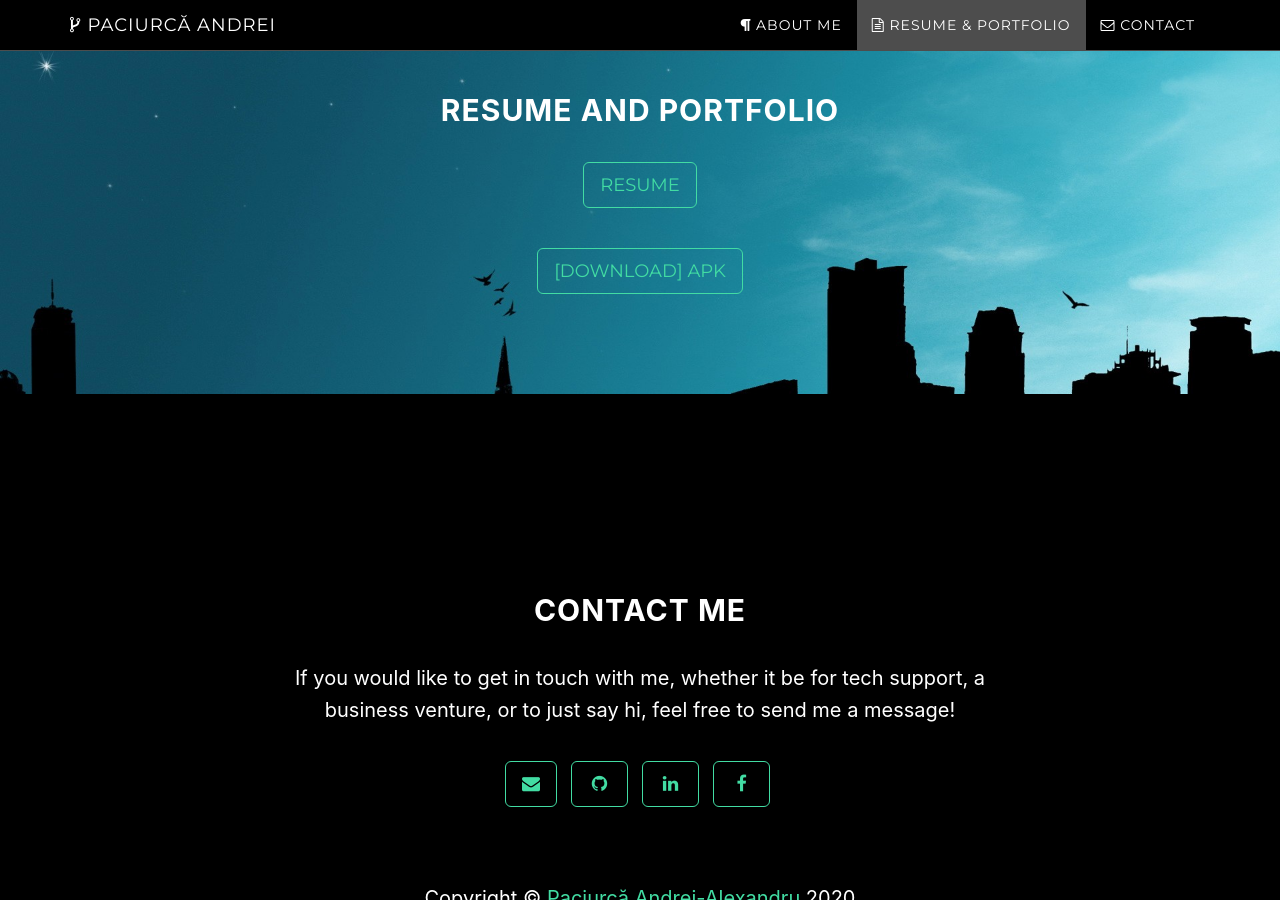
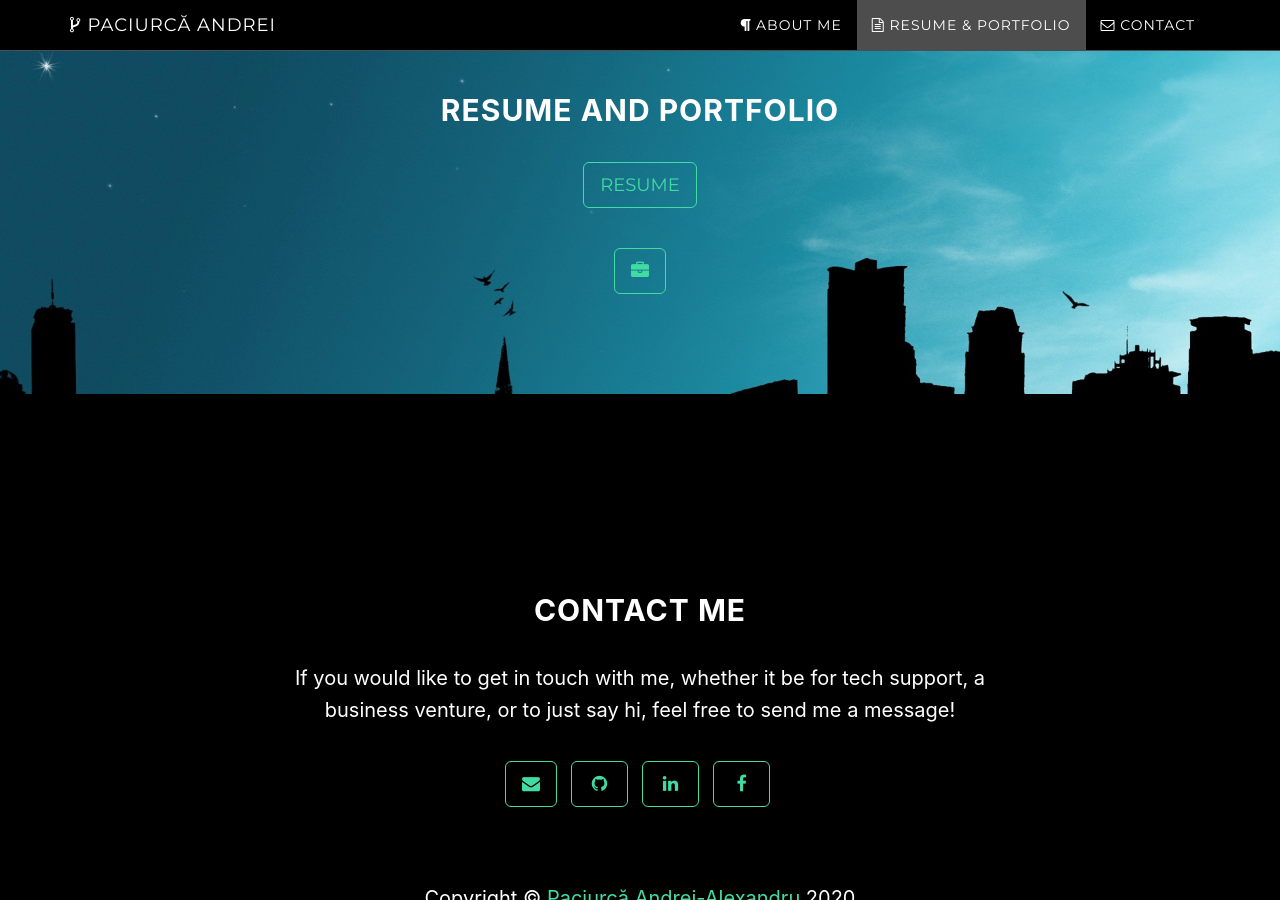
Before and after one commit to andreipaciurca/andreipaciurca.github.io, a Jekyll site: the page built from index.html, in a window 1280 px wide and 900 px high, scrolled down 1729 px. Built offline with Jekyll 4.4.1, drawn with Linux system fonts in a browser that asks for light colours.

Commit message:
modified:   _includes/download.html

```diff
--- a/_includes/download.html
+++ b/_includes/download.html
@@ -5,7 +5,9 @@
                 <div class="col-lg-8 col-lg-offset-2">
                     <h2>Resume and Portfolio</h2>
                     <a onclick="window.open('https://andreipaciurca.github.io/resume/resume.html', '_blank' ); location.reload();" class="btn btn-default btn-lg">Resume</a><br><br><br>
-                    <a onclick="window.open('https://drive.google.com/open?id=1F6Y52ql5dza684GShRbFhVcoK40dHviP', '_blank' ); location.reload();" class="btn btn-default btn-lg">[Download] APK</a>
+                    <a onclick="window.open('https://drive.google.com/open?id=1F6Y52ql5dza684GShRbFhVcoK40dHviP', '_blank' ); location.reload();" class="btn btn-default btn-lg">
+                        <i class="fa fa-briefcase" aria-hidden="true"></i>
+                    </a>
                 </div>
             </div>
         </div>
```
